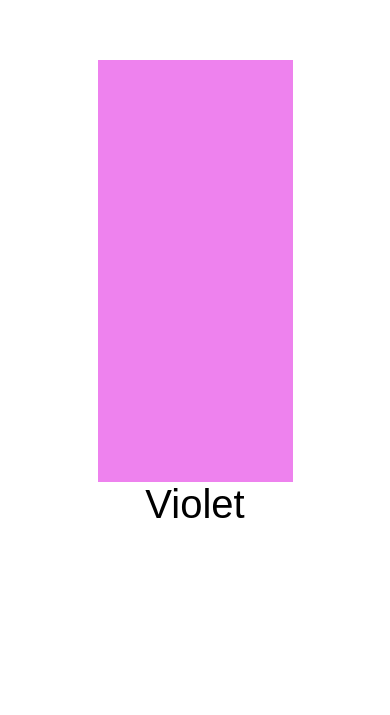
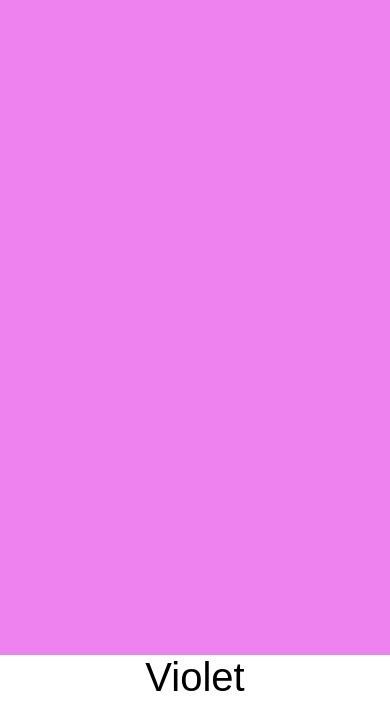
Before and after one commit to medicationforall/zoeColors, a plain HTML site: page index.html in a window 390 px wide. Shown: the part 129-844 px from the top of the page. Drawn offline with nearby package versions, Linux system fonts and the light colour scheme.

Commit message:
Mobile changes.

```diff
--- a/css/style.css
+++ b/css/style.css
@@ -8,14 +8,15 @@ main{
   height:100%;
   display:flex;
     align-items: center;
-  justify-content: center;
   flex-direction:column;
 }
 
 .color{
   background-color:violet;
-  width:50%;
-  height:50%;
+  width:100%;
+  height:calc(100% - 60px);
+  max-width:800px;
+  max-height:800px;
   text-align:center;
   position:relative;
   transition:background-color 0.5s;
--- a/index.html
+++ b/index.html
@@ -2,6 +2,8 @@
 <html>
 <head>
 <title>Zoe Colors</title>
+
+<meta name="viewport" content="width=device-width, initial-scale=1">
 
 <link rel="stylesheet" href="css/style.css" />
 
```
